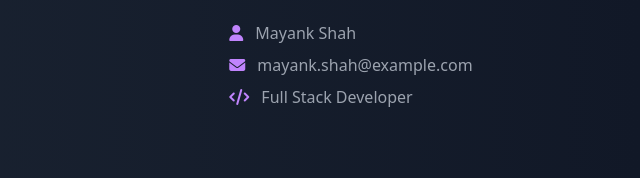
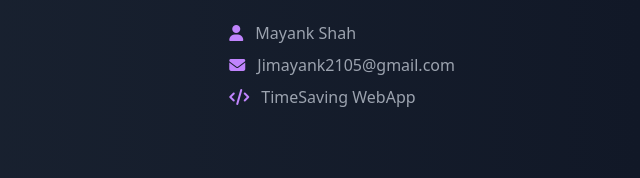
Before and after one commit to Mayank-cyber-cell/DailyHelp-MicroTask-Assistant, a plain HTML site: page index.html in a window 1280 px wide. Shown: the part 6422-6600 px from the top of the page, 640-1280 px from the left. Drawn offline with nearby package versions, Linux system fonts and the light colour scheme.

Commit message:
Update index.html

```diff
--- a/index.html
+++ b/index.html
@@ -762,11 +762,11 @@
                         </li>
                         <li class="flex items-center">
                             <i class="fas fa-envelope text-purple-400 mr-3"></i>
-                            <span class="text-gray-400">mayank.shah@example.com</span>
+                            <span class="text-gray-400">Jimayank2105@gmail.com</span>
                         </li>
                         <li class="flex items-center">
                             <i class="fas fa-code text-purple-400 mr-3"></i>
-                            <span class="text-gray-400">Full Stack Developer</span>
+                            <span class="text-gray-400">TimeSaving WebApp</span>
                         </li>
                     </ul>
                 </div>
```
